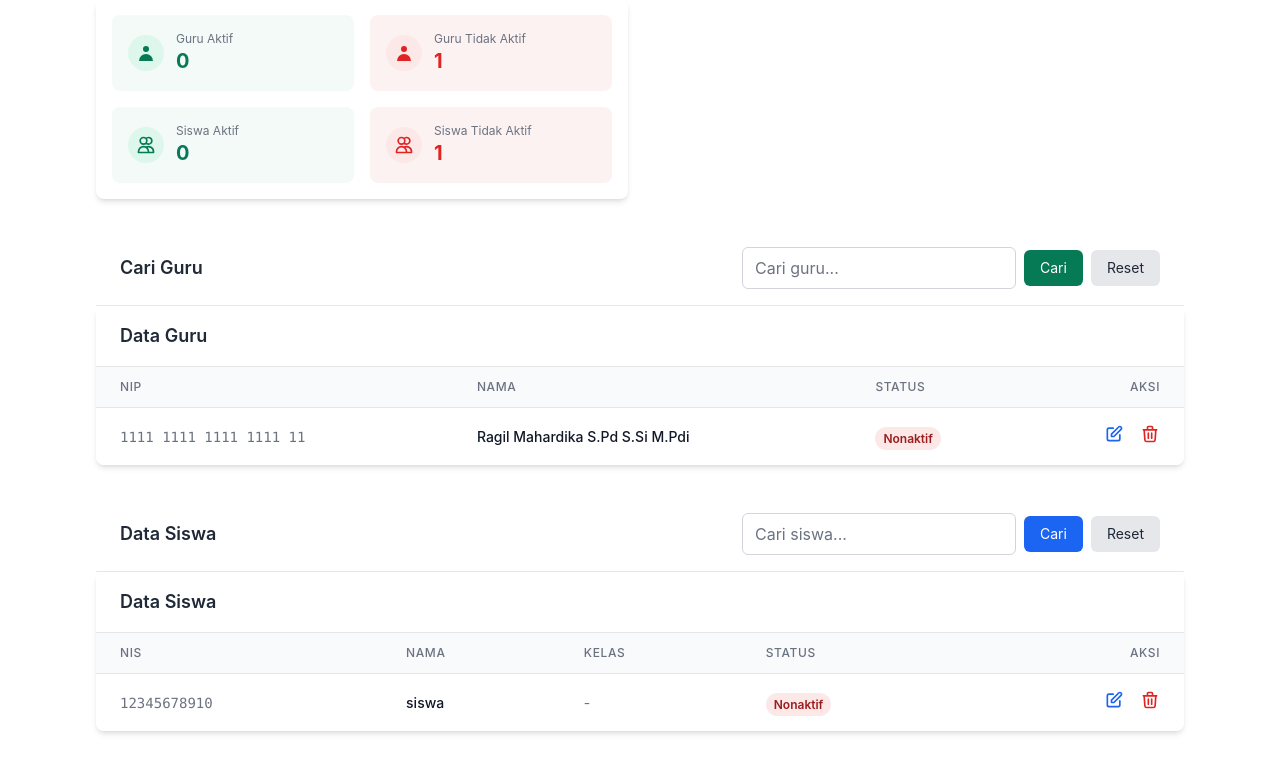
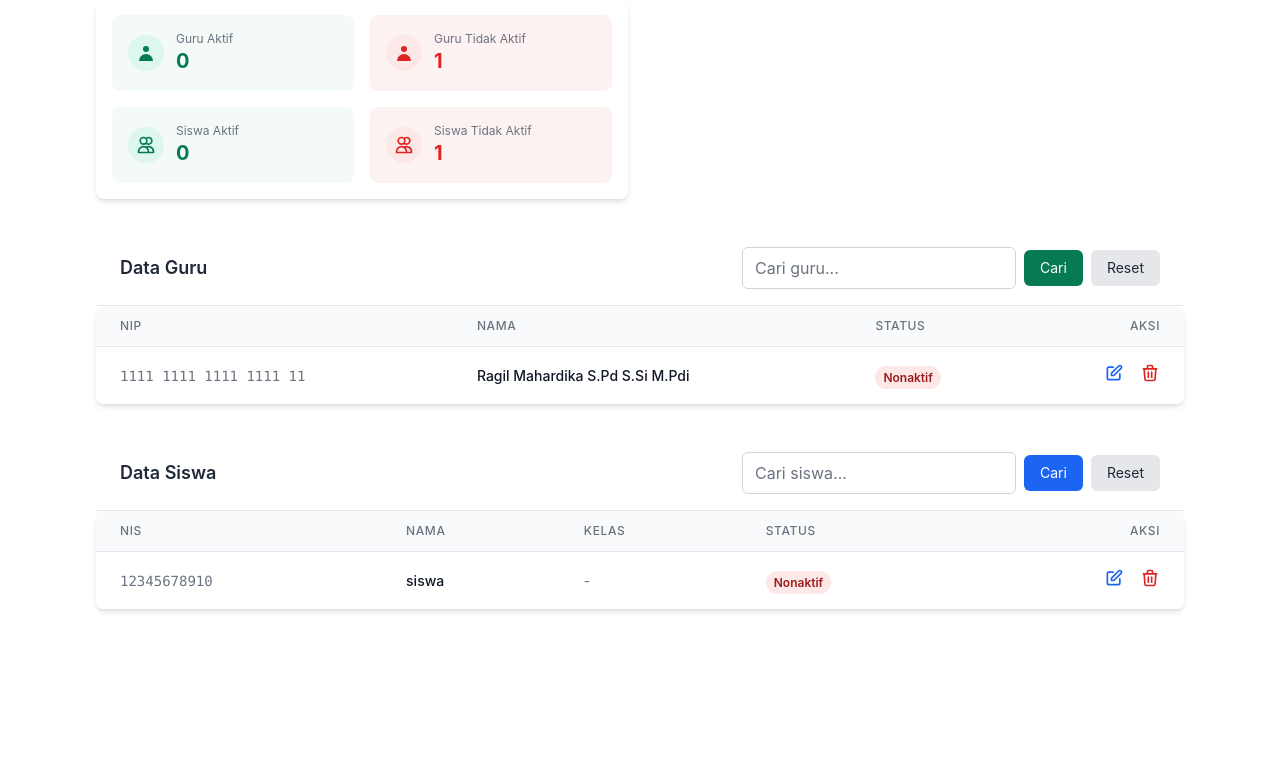
Before and after one commit to CarlesWebDev/Tabungan, a Laravel app: page /admin/Users in a window 1280 px wide. Shown: the part 347-1118 px from the top of the page. After the commit the page ends 959 px from the top, so only its background shows below. Run offline with Laravel 12, Linux system fonts and the light colour scheme; a user stored in the database is signed in; data comes from the database, SQL or seed files in the repository; data that the repository does not hold is empty; style sheets or scripts are compiled from the project's sources; some libraries are stand-ins or nearby versions.

Commit message:
upgrade serch di user admin

```diff
--- a/app/Http/Controllers/AdminController.php
+++ b/app/Http/Controllers/AdminController.php
@@ -19,28 +19,38 @@ class AdminController extends Controller
         $searchGuru = $request->input('search_guru');
         $searchSiswa = $request->input('search_siswa');
 
-        // Query dengan pencarian untuk guru dan paginasi
+        // Penacarian guru dangan paginasi
         $gurus = Guru::query()
             ->when($searchGuru, function ($query, $searchGuru) {
-                return $query->where('name', 'like', "%{$searchGuru}%")
-                    ->orWhere('nip', 'like', "%{$searchGuru}%")
-                    ->orWhere('email', 'like', "%{$searchGuru}%");
+                $query->where(function ($q) use ($searchGuru) {
+                    $q->where('name', 'like', "%{$searchGuru}%")
+                        ->orWhere('nip', 'like', "%{$searchGuru}%")
+                        ->orWhere('email', 'like', "%{$searchGuru}%");
+                });
             })
             ->paginate(10)
             ->withQueryString();
 
-        // Ambil kelas pertama
+        // ambil data kelas
         $kelas = Kelas::first();
 
-        // Query dengan pencarian untuk siswa dan eager load relasi kelas, paginasi juga
+        // Penacarian siswa dengan paginasi
         $siswas = Siswa::with('kelas')
             ->when($searchSiswa, function ($query, $searchSiswa) {
-                return $query->where('name', 'like', "%{$searchSiswa}%")
-                    ->orWhere('nis', 'like', "%{$searchSiswa}%")
-                    ->orWhere('email', 'like', "%{$searchSiswa}%");
+                $query->where(function ($q) use ($searchSiswa) {
+                    $q->where('name', 'like', "%{$searchSiswa}%")
+                        ->orWhere('nis', 'like', "%{$searchSiswa}%")
+                        ->orWhere('email', 'like', "%{$searchSiswa}%")
+                        ->orWhereHas('kelas', function ($k) use ($searchSiswa) {
+                            $k->where('nama_kelas', 'like', "%{$searchSiswa}%")
+                                ->orWhere('jurusan', 'like', "%{$searchSiswa}%")
+                                ->orWhere('tingkat', 'like', "%{$searchSiswa}%");
+                        });
+                });
             })
             ->paginate(10)
             ->withQueryString();
+
 
         // Statistik
         $guruTidakAktif = Guru::where('is_active', false)->count();
@@ -50,6 +60,7 @@ class AdminController extends Controller
 
         return view('admin.User', compact('gurus', 'siswas', 'kelas', 'guruTidakAktif', 'siswaTidakAktif', 'guruAktif', 'siswaAktif'));
     }
+
 
 
 
--- a/resources/views/admin/User.blade.php
+++ b/resources/views/admin/User.blade.php
@@ -133,7 +133,7 @@
 
         <div class="px-6 py-4 border-b border-gray-200">
             <div class=" flex flex-col md:flex-row md:items-center md:justify-between gap-4">
-                <h3 class="text-lg font-semibold text-gray-800"> Cari Guru</h3>
+                <h3 class="text-lg font-semibold text-gray-800"> Data Guru</h3>
 
                 <form method="GET" action="{{ route('admin.Users') }}"
                     class="flex flex-col md:flex-row items-center gap-2 w-full md:w-auto">
@@ -153,9 +153,6 @@
 
         <!-- Teachers Table -->
         <div class="bg-white rounded-lg shadow-md overflow-hidden mb-8">
-            <div class="px-6 py-4 border-b border-gray-200">
-                <h3 class="text-lg font-semibold text-gray-800">Data Guru</h3>
-            </div>
             <div class="overflow-x-auto">
                 <table class="min-w-full divide-y divide-gray-200">
                     <thead class="bg-gray-50">
@@ -241,6 +238,8 @@
         <div class="px-6 py-4 border-b border-gray-200">
             <div class="flex flex-col md:flex-row md:items-center md:justify-between gap-4">
                 <h3 class="text-lg font-semibold text-gray-800">Data Siswa</h3>
+
+                {{-- Serch Siswa --}}
                 <form method="GET" action="{{ route('admin.Users') }}"
                     class="flex flex-col md:flex-row items-center gap-2 w-full md:w-auto">
                     <input type="text" name="search_siswa" value="{{ request('search_siswa') }}" placeholder="Cari siswa..."
@@ -259,9 +258,6 @@
 
         <!-- Siswa Table -->
         <div class="bg-white rounded-lg shadow-md overflow-hidden">
-            <div class="px-6 py-4 border-b border-gray-200">
-                <h3 class="text-lg font-semibold text-gray-800">Data Siswa</h3>
-            </div>
             <div class="overflow-x-auto">
                 <table class="min-w-full divide-y divide-gray-200">
                     <thead class="bg-gray-50">
```
